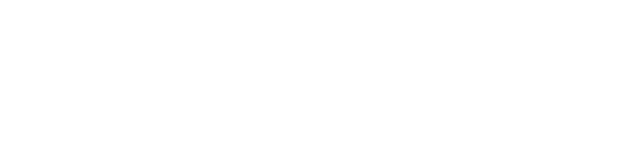
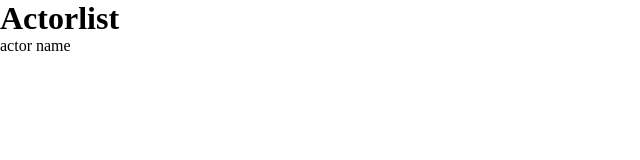
Before and after one commit to ThordurTh/actorlist, a plain HTML site: page index.html in a window 1280 px wide. Shown: the whole page, without its empty margins (0-640 px from the left). Drawn offline with Linux system fonts and the light colour scheme.

Commit message:
heading and files linked

```diff
--- a/index.html
+++ b/index.html
@@ -4,7 +4,19 @@
     <meta charset="UTF-8" />
     <meta http-equiv="X-UA-Compatible" content="IE=edge" />
     <meta name="viewport" content="width=device-width, initial-scale=1.0" />
+    <link rel="stylesheet" href="style.css" />
     <title>Actorlist</title>
   </head>
-  <body></body>
+  <body>
+    <header>
+      <h1>Actorlist</h1>
+    </header>
+    <main>
+      <ul>
+        <li>actor name</li>
+      </ul>
+    </main>
+    <footer></footer>
+    <script src="script.js"></script>
+  </body>
 </html>
--- a/style.css
+++ b/style.css
@@ -0,0 +1,9 @@
+* {
+    margin: 0;
+    padding: 0;
+    box-sizing: border-box;
+}
+
+li {
+    list-style: none;
+}
```
